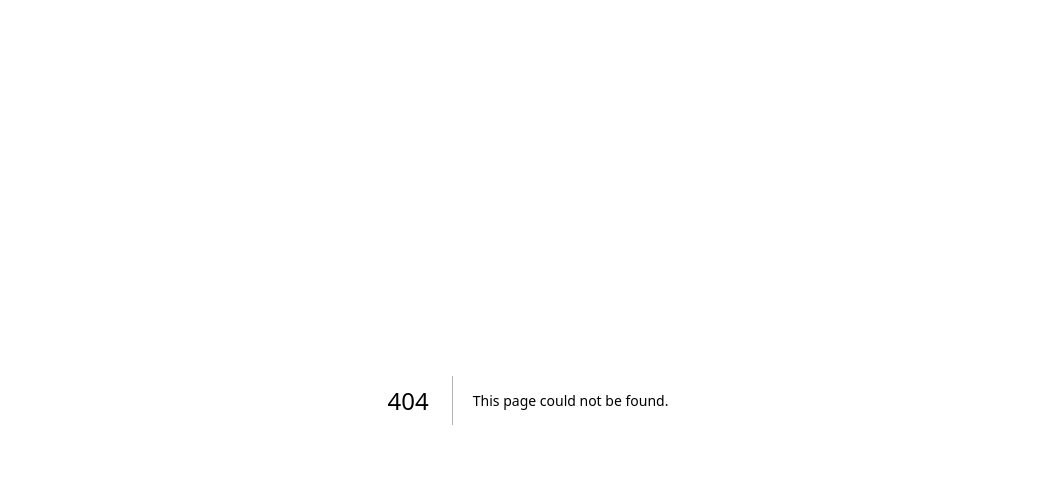
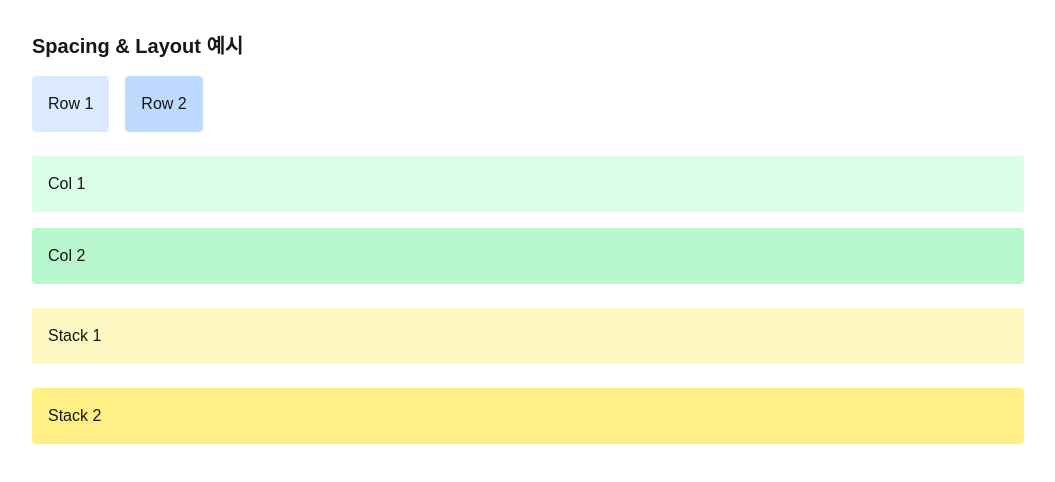
Before and after one commit to awjae/mamogram, a Next.js app: page /design-system/layout in a window 1280 px wide. Before the commit this address had no page. Shown: the top 482 px of the page, without its empty margins (112-1167 px from the left). Built offline with nearby package versions, Linux system fonts and the light colour scheme.

Commit message:
feature: flexRow flexCol 컴포넌트 추가

```diff
--- /dev/null
+++ b/app/design-system/layout/page.tsx
@@ -0,0 +1,71 @@
+// Spacing & Layout 디자인 시스템 예시 구현
+
+import React from "react";
+
+// 컨테이너 컴포넌트
+export function Container({ children, className = "" }: React.PropsWithChildren<{ className?: string }>) {
+  return (
+    <div className={`max-w-5xl mx-auto px-4 ${className}`}>
+      {children}
+    </div>
+  );
+}
+
+// 섹션 컴포넌트
+export function Section({ children, className = "" }: React.PropsWithChildren<{ className?: string }>) {
+  return (
+    <section className={`my-8 ${className}`}>
+      {children}
+    </section>
+  );
+}
+
+// FlexRow 컴포넌트
+export function FlexRow({ children, className = "" }: React.PropsWithChildren<{ className?: string }>) {
+  return (
+    <div className={`flex flex-row gap-4 ${className}`}>
+      {children}
+    </div>
+  );
+}
+
+// FlexCol 컴포넌트
+export function FlexCol({ children, className = "" }: React.PropsWithChildren<{ className?: string }>) {
+  return (
+    <div className={`flex flex-col gap-4 ${className}`}>
+      {children}
+    </div>
+  );
+}
+
+// Stack 컴포넌트 (수직 간격)
+export function Stack({ children, space = 4, className = "" }: React.PropsWithChildren<{ space?: number; className?: string }>) {
+  return (
+    <div className={`space-y-${space} ${className}`}>
+      {children}
+    </div>
+  );
+}
+
+// 사용 예시
+export default function LayoutExample() {
+  return (
+    <Container>
+      <Section>
+        <h2 className="text-xl font-bold mb-4">Spacing & Layout 예시</h2>
+        <FlexRow>
+          <div className="bg-blue-100 p-4 rounded">Row 1</div>
+          <div className="bg-blue-200 p-4 rounded">Row 2</div>
+        </FlexRow>
+        <FlexCol className="mt-6">
+          <div className="bg-green-100 p-4 rounded">Col 1</div>
+          <div className="bg-green-200 p-4 rounded">Col 2</div>
+        </FlexCol>
+        <Stack space={6} className="mt-6">
+          <div className="bg-yellow-100 p-4 rounded">Stack 1</div>
+          <div className="bg-yellow-200 p-4 rounded">Stack 2</div>
+        </Stack>
+      </Section>
+    </Container>
+  );
+}
```
